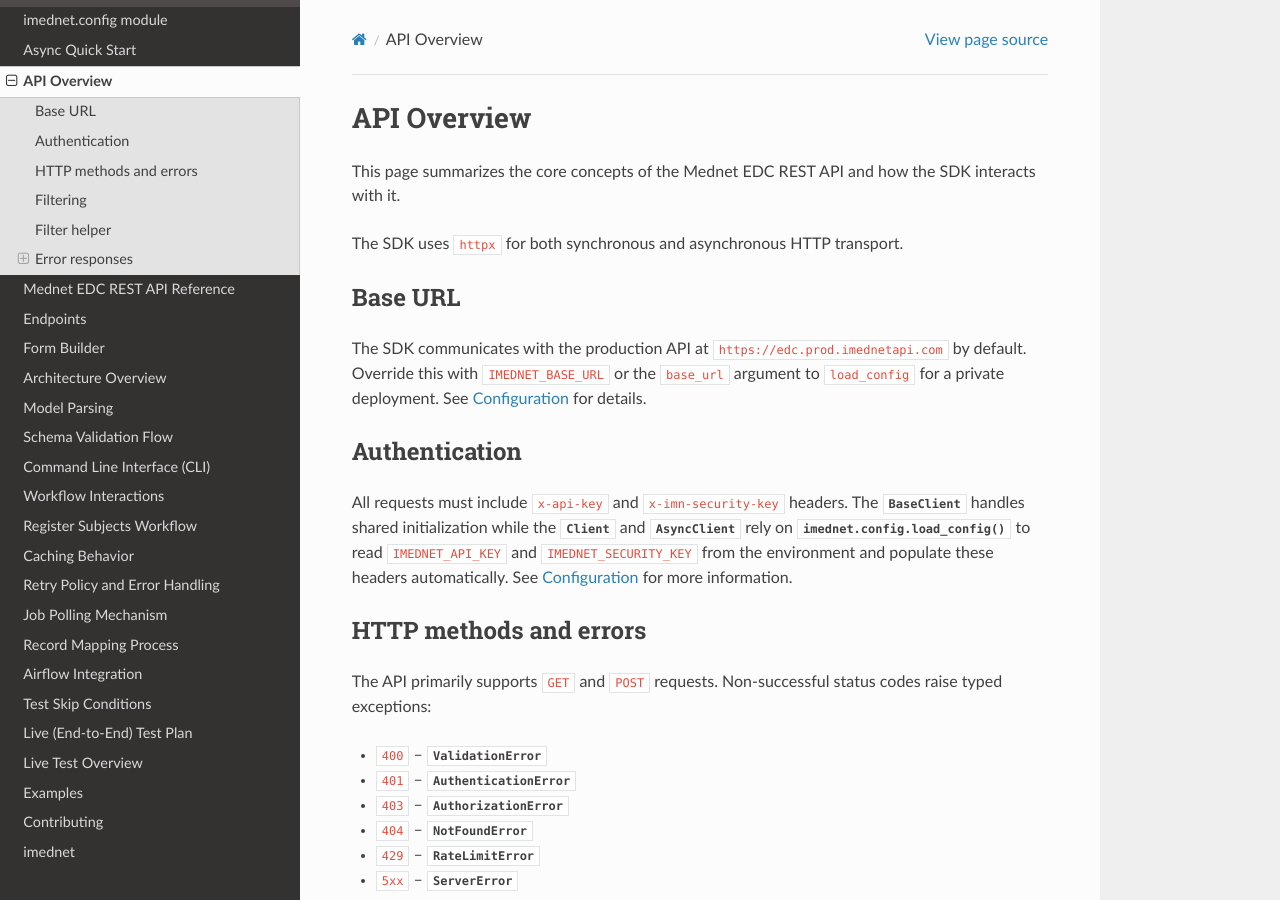
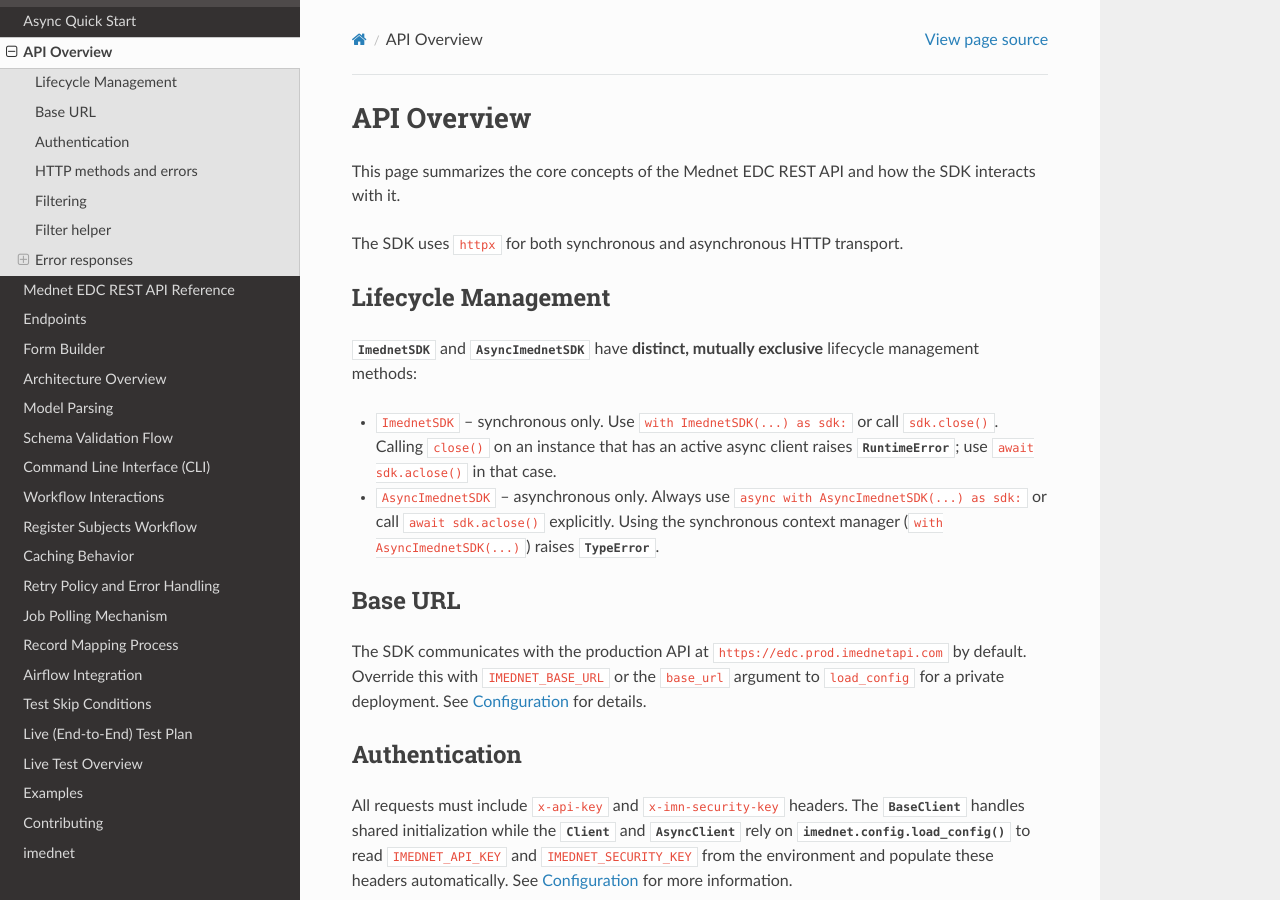
Before and after one commit to fderuiter/imednet-python-sdk, a Sphinx documentation site: the page built from docs/api_overview.rst, in a window 1280 px wide and 900 px high. Built offline with Sphinx 7.4.7 and the Read the Docs theme 3.1.0, drawn with Linux system fonts in a browser that asks for light colours.

Commit message:
fix: enforce strict async/sync lifecycle separation in SDK (remove asyncio bridging anti-pattern)
Agent-Logs-Url: https://github.com/fderuiter/imednet-python-sdk/sessions/882dcb68-7ba2-4482-bba5-2e7c03afd72b

Co-authored-by: fderuiter <127706008+fderuiter@users.noreply.github.com>

```diff
--- a/docs/api_overview.rst
+++ b/docs/api_overview.rst
@@ -5,6 +5,22 @@ This page summarizes the core concepts of the Mednet EDC REST API and how the
 SDK interacts with it.
 
 The SDK uses ``httpx`` for both synchronous and asynchronous HTTP transport.
+
+Lifecycle Management
+--------------------
+
+:class:`~imednet.sdk.ImednetSDK` and :class:`~imednet.sdk.AsyncImednetSDK`
+have **distinct, mutually exclusive** lifecycle management methods:
+
+* ``ImednetSDK`` – synchronous only.  Use ``with ImednetSDK(...) as sdk:`` or
+  call ``sdk.close()``.  Calling ``close()`` on an instance that has an active
+  async client raises :exc:`RuntimeError`; use ``await sdk.aclose()`` in that
+  case.
+
+* ``AsyncImednetSDK`` – asynchronous only.  Always use
+  ``async with AsyncImednetSDK(...) as sdk:`` or call
+  ``await sdk.aclose()`` explicitly.  Using the synchronous context manager
+  (``with AsyncImednetSDK(...)``) raises :exc:`TypeError`.
 
 Base URL
 --------
```
Also changed, not shown: docs/async_quick_start.rst (+12 -0 lines), 3 other files.
